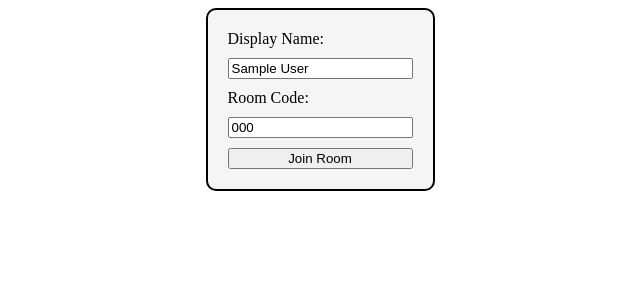
After one commit to VictorStankov/Sem6_PTS_Project, a Flask app: template templates/join.html in a window 1280 px wide. The commit adds this page. Shown: the top 300 px of the page, without its empty margins (320-960 px from the left). Run offline with Flask 2, Linux system fonts and the light colour scheme; the template is opened without the code that fills it: most values are stand-ins (such as "Sample title", 1, 10 or a date in 2020); some libraries are stand-ins or nearby versions.

Commit message:
feat: Join URL / QR Code (#2)
* feat: Show room code in room

* feat: Create endpoint for directly joining a room

* feat: Add ugly (but working) error passing

* style: Pretty up buttons and messages

* feat: Add page for directly joining a room

* style: Add missing newline

* feat: Add QR code to room

* docs: Update documentation

* chore: Update requirements

* style: Fix message box

* style: Add border to QR code

```diff
--- a/app.py
+++ b/app.py
@@ -4,10 +4,12 @@ from secrets import token_bytes
 
 from flask import Flask, request, render_template, session, url_for, redirect
 from flask_socketio import join_room, leave_room, send, SocketIO
+from flask_qrcode import QRcode
 
 app = Flask(__name__)
 app.config['SECRET_KEY'] = token_bytes(64)
 socketio = SocketIO(app)
+QRcode(app)
 rooms = {}
 
 
@@ -39,7 +41,7 @@ def home():
             if display_name == '':
                 return render_template(
                     'home.html',
-                    error='Please enter a name.',
+                    error='Please enter a name',
                     display_name=display_name, room_code=room_code
                 )
 
@@ -89,7 +91,7 @@ def home():
             return render_template('home.html')
 
         return redirect(url_for('room'))
-    return render_template('home.html')
+    return render_template('home.html', error=session['error'] if 'error' in session.keys() else '')
 
 
 @app.route('/room')
@@ -101,10 +103,31 @@ def room():
 
     room_name = rooms[room_code]['name']
     print(rooms, room_code, room_name, rooms[room_code])
-    return render_template('room.html', room_name=room_name, cards=rooms[room_code]['cards'])
+    return render_template('room.html', room_name=room_name, cards=rooms[room_code]['cards'], room_code=room_code)
 
 
+@app.route('/join_room', methods=['GET', 'POST'])
+def join_room_extern():
+    if request.method == 'GET':
+        room_code = request.args.get('room')
+        if not isinstance(room_code, str) or room_code not in rooms:
+            return redirect(url_for('home'))
+        return render_template('join.html', room_code=room_code)
+    else:
+        room_code = request.form.get('room_code')
+        display_name = request.form.get('display_name')
 
+        if room_code not in rooms.keys():
+            print(rooms, room_code)
+            session['error'] = 'Room not found'
+            return redirect(url_for('home'))
+
+        if not isinstance(display_name, str) or len(display_name) < 5:
+            return render_template('join.html', error='Name too short', room_code=room_code)
+        session['room_code'] = room_code
+        session['display_name'] = display_name
+
+        return redirect(url_for('room'))
 
 
 @socketio.on('connect')
--- a/requirements.txt
+++ b/requirements.txt
@@ -1,2 +1,3 @@
 flask~=2.2.3
 flask-socketio~=5.3.2
+flask-qrcode~=3.1.0
--- a/static/css/style.css
+++ b/static/css/style.css
@@ -35,11 +35,32 @@
     background-color: whitesmoke;
 }
 
+.join_screen_form {
+    padding: 10px;
+    gap: 10px;
+    display: flex;
+    flex-direction: column;
+    justify-content: center;
+}
+
+.join_screen {
+    padding: 10px;
+    gap: 10px;
+    display: flex;
+    flex-direction: column;
+    justify-content: center;
+    border-color: black;
+    border-width: 2px;
+    border-style: solid;
+    border-radius: 10px;
+    background-color: whitesmoke;
+}
+
 .create-btn {
     width: 100%;
 }
 
-.message-box {
+.room {
     border-color: black;
     border-width: 2px;
     border-style: solid;
@@ -49,11 +70,21 @@
     display: flex;
     flex-direction: column;
     width: 80vw;
-    align-items: stretch;
+    justify-content: start;
+    align-items: center;
+}
+
+.title {
+    display: flex;
+    flex-direction: column;
+    align-items: center;
+    padding-bottom: 2vh;
 }
 
 .messages {
     overflow-y: scroll;
+    height: 80vh;
+    width: 100%;
 }
 
 h2 {
--- a/templates/home.html
+++ b/templates/home.html
@@ -12,7 +12,7 @@
                 <option value="powtwo">1, 2, 4, 8, 16, 32, 64, 128</option>
                 <option value="others">1, 2, 5, 10, 20, 50, 100</option>
             </select>
-            <button type="submit" name="create" class="create_btn">Create a Room</button>
+            <button type="submit" name="create" class="create_btn">Create Room</button>
         </form>
         <form method="post" class="join">
             <h3>Join a room</h3>
@@ -20,7 +20,7 @@
             <input type="text" placeholder="Pick a display name!" name="display_name" value="{{ display_name }}"/>
             <label>Room Code:</label>
             <input type="text" placeholder="Enter room code" name="room_code" value="{{ room_code }}"/>
-            <button type="submit" name="join" class="join_btn">Join a Room</button>
+            <button type="submit" name="join" class="join_btn">Join Room</button>
         </form>
     </div>
     {% if error %}
--- /dev/null
+++ b/templates/join.html
@@ -0,0 +1,17 @@
+{% extends 'base.html' %}
+{% block content %}
+    <div class="join_screen">
+        <form method="post" class="join_screen_form">
+            <label>Display Name:</label>
+            <input type="text" placeholder="Enter display name!" name="display_name" value="{{ display_name }}"/>
+            <label>Room Code:</label>
+            <input type="text" placeholder="Enter room code!" name="room_code" value="{{ room_code }}"/>
+            <button type="submit" name="join" class="create_btn">Join Room</button>
+        </form>
+    {% if error %}
+    <ul>
+        <li>{{ error }}</li>
+    </ul>
+    </div>
+    {% endif %}
+{% endblock %}
```
Also changed, not shown: templates/room.html (+7 -3 lines), README.md.
